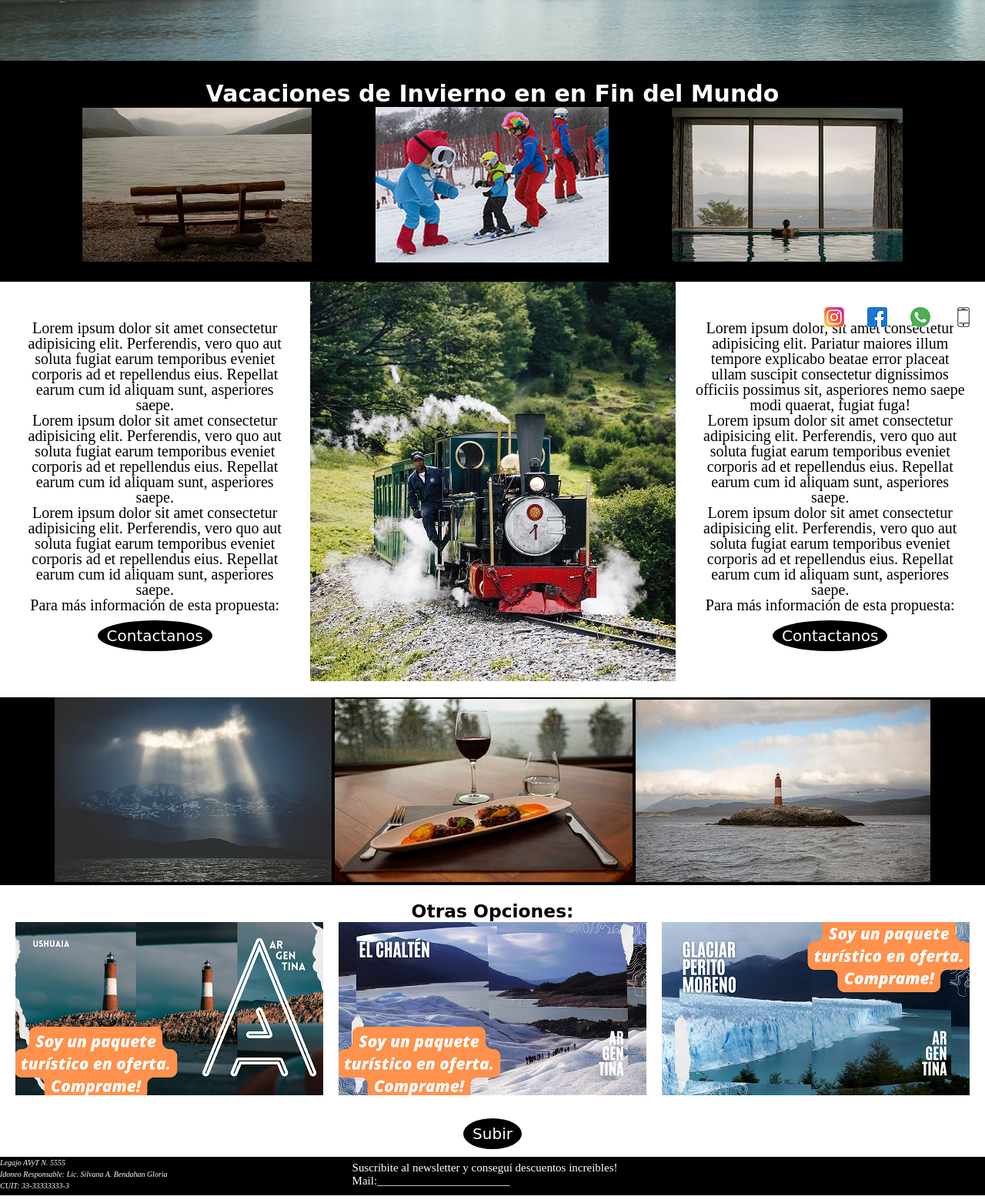
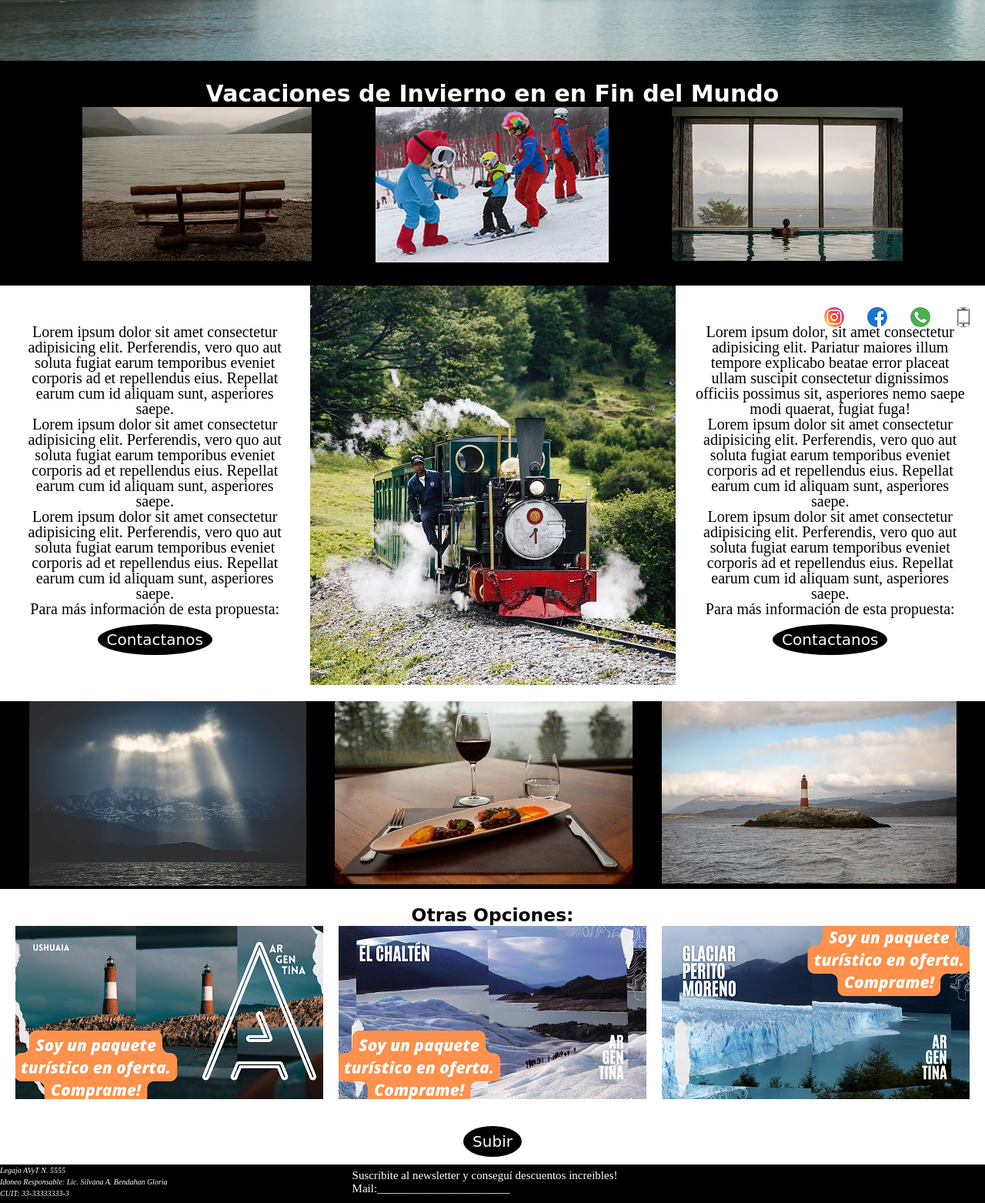
Before and after one commit to SilvanaBendahanGloria/turismo-bendahan-gloria, a plain HTML site: page sur.html in a window 1280 px wide. Shown: the part 371-1934 px from the top of the page at 77% size. Drawn offline with Linux system fonts and the light colour scheme.

Commit message:
Correciones de imagenes

```diff
--- a/style.css
+++ b/style.css
@@ -198,7 +198,7 @@ font-family: 'Shadows Into Light', cursive;*/
     flex-direction: row;
     flex-wrap: wrap;
     justify-content: space-evenly;
-    align-items: center;
+    ;
 }
 
 /*Alineacion de imágenes en sentido vertical*/
@@ -207,7 +207,7 @@ font-family: 'Shadows Into Light', cursive;*/
     flex-direction: column;
     flex-wrap: wrap;
     justify-content: space-evenly;
-    align-content: space-around;
+    align-items: center;
 }
 
 /*Botones*/
@@ -662,7 +662,7 @@ button a:hover {
     width: 100%;
 }
 
-.sur__main__inicio {
+.sur__main__inicio { /* Algo raro pasa entre entre sur__main__inicio y tres__imagenes......*/
   background-color: black;
   color: white;
   font-family: 'Shadows Into Light', cursive;
@@ -708,10 +708,13 @@ button a:hover {
     padding: 50px 25px;
 }
 
-.sur__main__pie {
+.sur__main__pie { /* Algo raro pasa entre entre sur__main__pie y tres__imagenes......*/
     background-color: black;
     text-align: center;
     justify-content: space-evenly;
+    display: flex;
+    flex-direction: row;
+    flex-wrap: wrap;
 }
 
 .sur__aside {
@@ -872,6 +875,10 @@ button a:hover {
     bottom: 0;
 }
 
+.footer__iconos__redes {
+    border-radius: 50%;
+}
+
 /*Estilo Mobile para 480px o menos*/
 @media only screen and (max-width: 480px) {
 
@@ -900,6 +907,11 @@ button a:hover {
     .generico__main {
         padding-top: 100px;
         width: 100%;
+    }
+
+    .imagenes__aside__mobile {
+        width: 90vw;
+        height: auto;
     }
 
     /*Main Nosotros Mobile*/
@@ -961,11 +973,6 @@ button a:hover {
 
     .noa__aside h3 {
         font-size: 20px;
-    }
-
-    .noa__mobile {
-        width: 90vw;
-        height: auto;
     }
 
     /*Main LITORAL Mobile*/
@@ -1118,6 +1125,11 @@ button a:hover {
         display: none;
     }
 
+    .musica__logos iframe {
+        width: 80%;
+
+    }
+
     /*Footer del Index en Mobile*/
     .index__footer {
         height: 25vh;
--- a/sur.html
+++ b/sur.html
@@ -58,9 +58,15 @@
             <h2>Vacaciones de Invierno en en Fin del Mundo</h2>
 
             <div class="tres__imagenes">
+                <div>
                     <img src="imagenes/ushuaia-1.jpg" alt="Vista a un lago con neblina, Tierra del Fuego" class="sur__main__inicio__img__mobile">
+                </div>
+                <div>
                     <img src="imagenes/ushuaia-2.jpg" alt="Niños esquiendo en Cerro Castor, Tierra del Fuego" class="sur__main__inicio__img__mobile">
+                </div>
+                <div>
                     <img src="imagenes/ushuaia-3.jpg" alt="Mujer en psicina interior con vista a las montañas, Tierra del Fuego" class="sur__main__inicio__img__mobile">
+                </div>
             </div>
         </section>
 
@@ -96,19 +102,31 @@
             </div>
         </section>
 
-        <section class="sur__main__pie" class="tres__imagenes">
+        <section class="sur__main__pie"   class="tres__imagenes">
+            <div>
                 <img src="imagenes/ushuaia-5.jpg" alt="Reflejo de sol en un lago, Tierra del Fuego" class="sur__main__pie__img__mobile">
+            </div>
+            <div>
                 <img src="imagenes/ushuaia-6.jpg" alt="Vino y picada en Tierra del Fuego" class="sur__main__pie__img__mobile">
+            </div>
+            <div>
                 <img src="imagenes/ushuaia-7.jpg" alt="Faro del Fin del Mundo, Tierra del Fuego" class="sur__main__pie__img__mobile">
+            </div>
         </section>
 
         <section class="sur__aside">
             <h3>Otras Opciones:</h3>
 
             <div class="tres__imagenes">
-                <img src="imagenes/sur1.png" alt="paquete de vacaciones en oferta">
-                <img src="imagenes/sur2.png" alt="paquete de vacaciones en oferta">
-                <img src="imagenes/sur3.png" alt="paquete de vacaciones en oferta">
+                <div>
+                    <img src="imagenes/sur1.png" alt="paquete de vacaciones en oferta" class="imagenes__aside__mobile">
+                </div>
+                <div>
+                    <img src="imagenes/sur2.png" alt="paquete de vacaciones en oferta" class="imagenes__aside__mobile">
+                </div>
+                <div>
+                    <img src="imagenes/sur3.png" alt="paquete de vacaciones en oferta" class="imagenes__aside__mobile">
+                </div>
             </div>
         </section>
     </main>
@@ -141,22 +159,22 @@
             <ul class="index__footer__iconos__lista">
                 <li><!--ir a instagram-->
                     <a href="https://www.instagram.com/silvana.organiza.viajes/" target="_blank">
-                        <img src="imagenes/instagram.png" alt="ir a Instagram" class="encabezado__iconos__redes">
+                        <img src="imagenes/instagram.png" alt="ir a Instagram" class="footer__iconos__redes">
                     </a>
                 </li>
                 <li><!--ir a facebook-->
                     <a href="https://www.facebook.com/silvana.organiza.viajes" target="_blank">
-                        <img src="imagenes/facebook.png" alt="ir a Facebook" class="encabezado__iconos__redes">
+                        <img src="imagenes/facebook.png" alt="ir a Facebook" class="footer__iconos__redes">
                     </a>
                 </li>
                 <li> <!--abrir whatsapp-->
                     <a href="" target="_blank">
-                        <img src="imagenes/whatsapp.png" alt="ir a Whatsapp" class="encabezado__iconos__redes">
+                        <img src="imagenes/whatsapp.png" alt="ir a Whatsapp" class="footer__iconos__redes">
                     </a>
                 </li>
                 <li> <!--ir a marcar telefono???-->
                     <a href="" target="_blank">
-                        <img src="imagenes/phone.png" alt="ir a llamar por teléfono" class="encabezado__iconos__redes">
+                        <img src="imagenes/phone.png" alt="ir a llamar por teléfono" class="footer__iconos__redes">
                     </a>
                 </li>
             </ul>
```
Also changed, not shown: centro.html (+25 -11 lines), contacto.html (+4 -4 lines), index.html (+4 -4 lines), litoral.html (+31 -7 lines), noa.html (+32 -10 lines), nosotros.html (+8 -4 lines). Lines whose indentation alone changed are shown as unchanged.
